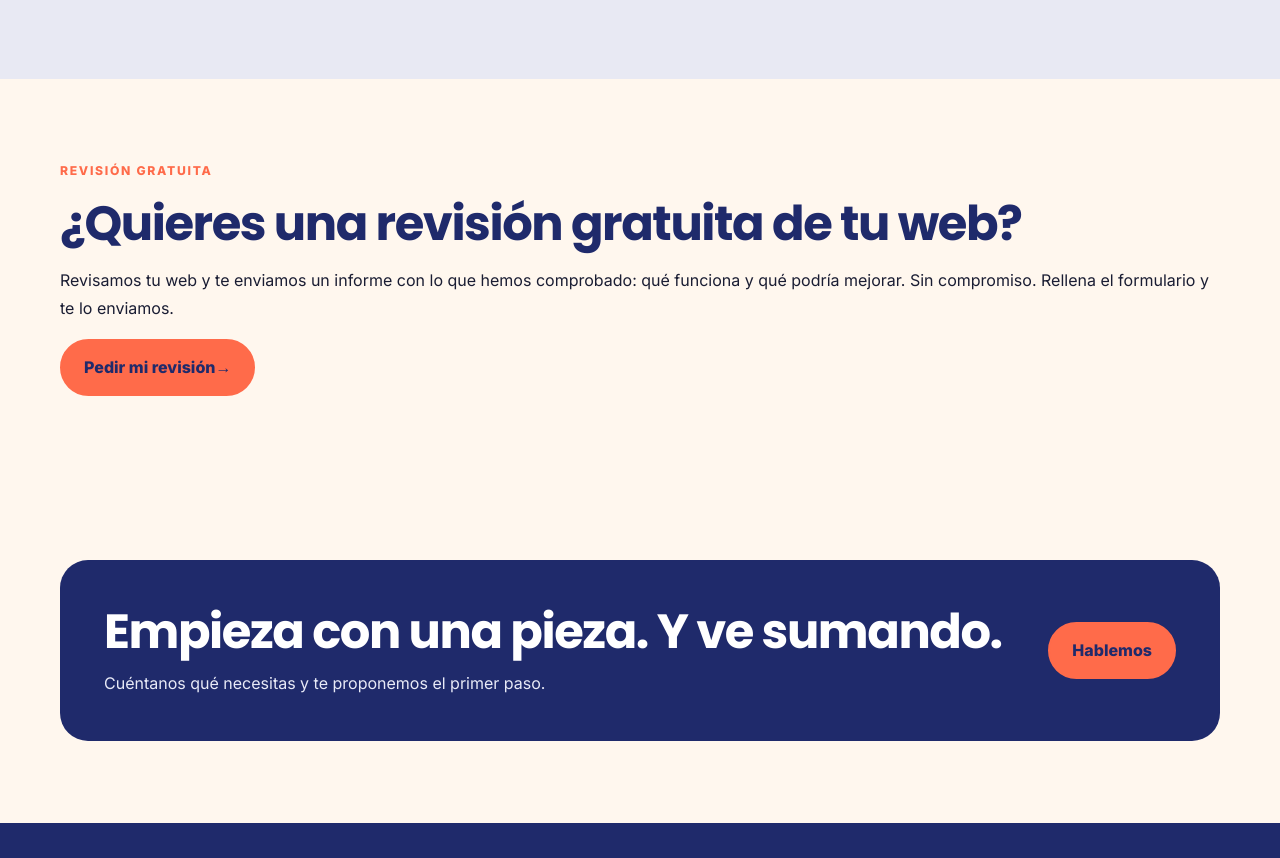
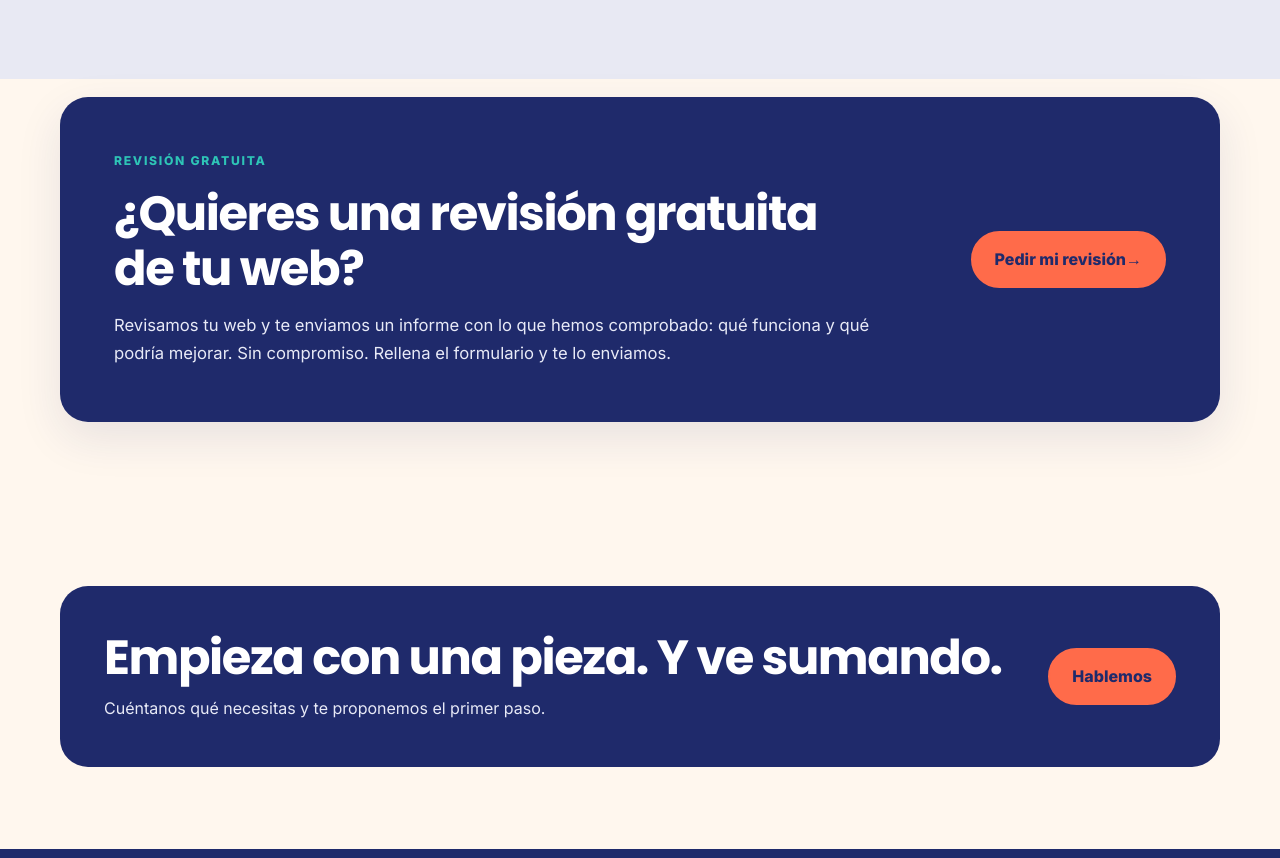
Before and after one commit to trazeliodigital/trazelio-web, a plain HTML site: page index.html in a window 1280 px wide. Shown: the part 2780-3638 px from the top of the page. Drawn offline with Linux system fonts and the light colour scheme.

Commit message:
Estiliza bloque de revisión web gratuita

```diff
--- a/styles.css
+++ b/styles.css
@@ -25,3 +25,13 @@ footer{background:var(--blue);color:#fff;padding:38px 0 22px}.footer-top{display
 .mini-grid h4{font-family:Poppins,Arial,sans-serif;font-size:.7rem;margin:0 0 4px;color:var(--blue);line-height:1.2}
 .mini-grid p{font-size:.6rem;margin:0;line-height:1.35;color:var(--ink)}
 @media(max-width:920px){.mini-grid{grid-template-columns:repeat(2,1fr)}}
+
+/* Revisión gratuita de la web */
+.review-section{padding-top:18px}
+.review-box{display:flex;align-items:center;justify-content:space-between;gap:38px;background:var(--blue);color:#fff;border-radius:28px;padding:clamp(28px,5vw,54px);box-shadow:var(--shadow)}
+.review-copy{max-width:760px}
+.review-copy .eyebrow{color:var(--teal)}
+.review-copy h2{color:#fff;margin-bottom:14px}
+.review-copy p{color:#e8eaf7;font-size:1.04rem;margin:0;max-width:760px}
+.review-button{flex:none;white-space:nowrap}
+@media(max-width:680px){.review-box{align-items:flex-start;flex-direction:column;gap:22px}.review-button{width:100%}}
```
